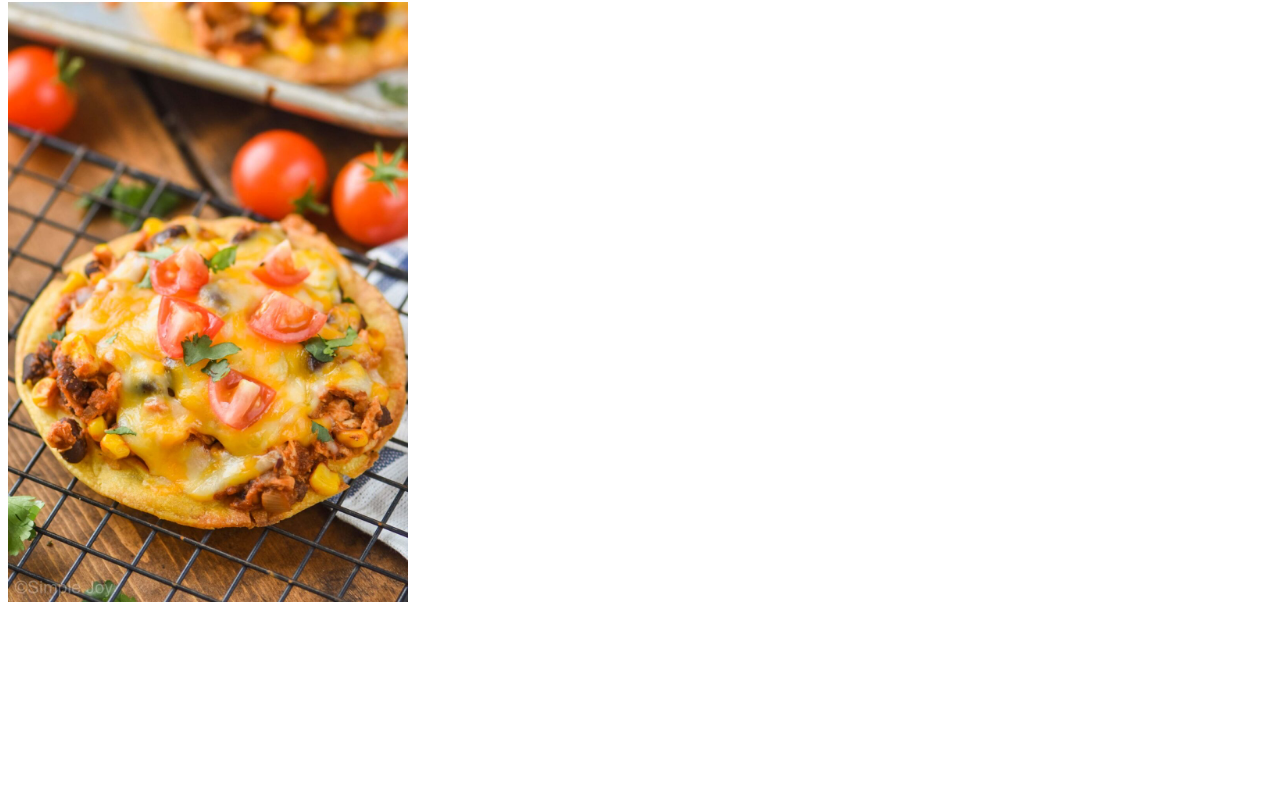
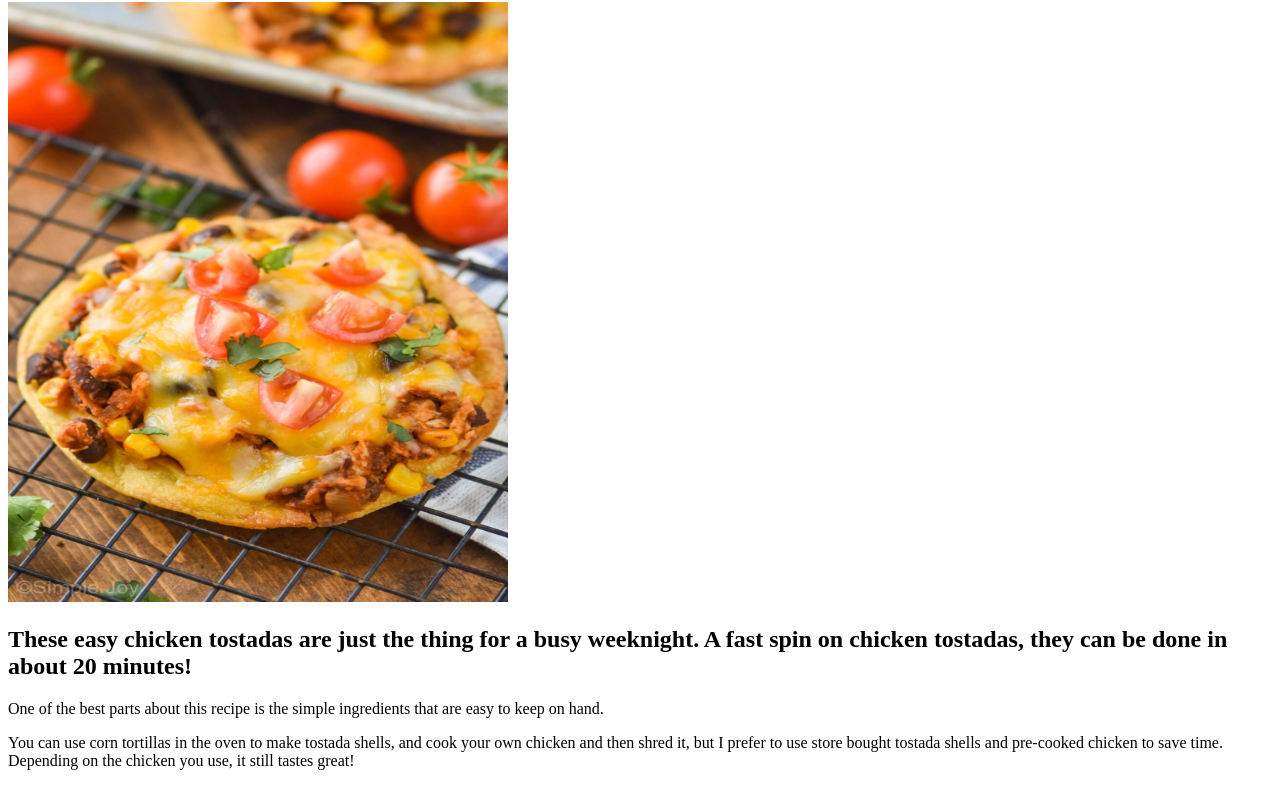
Before and after one commit to TreTheDev/odin-recipes, a plain HTML site: page recipes/tostada.html in a window 1280 px wide. Shown: the part 78-864 px from the top of the page. Before the commit the page ends 800 px from the top, so only its background shows below. Drawn offline with Linux system fonts and the light colour scheme.

Commit message:
Resized img, added img description heading and paragraphs.

```diff
--- a/recipes/tostada.html
+++ b/recipes/tostada.html
@@ -8,6 +8,9 @@
 </head>
 <body>
     <h1>Easy Chicken Tostadas</h1>
-    <img src="../imgs/tostada.JPG" alt="A chicken tostada with cilantro and tomatoes." style="height: 600px;">
+    <img src="../imgs/tostada.JPG" alt="A chicken tostada with cilantro and tomatoes." style="height: 600px; width: 500px;">
+    <h2>These easy chicken tostadas are just the thing for a busy weeknight. A fast spin on chicken tostadas, they can be done in about 20 minutes!</h2>
+    <p>One of the best parts about this recipe is the simple ingredients that are easy to keep on hand.</p>
+    <p>You can use corn tortillas in the oven to make tostada shells, and cook your own chicken and then shred it, but I prefer to use store bought tostada shells and pre-cooked chicken to save time. Depending on the chicken you use, it still tastes great!</p>
 </body>
 </html>
```
